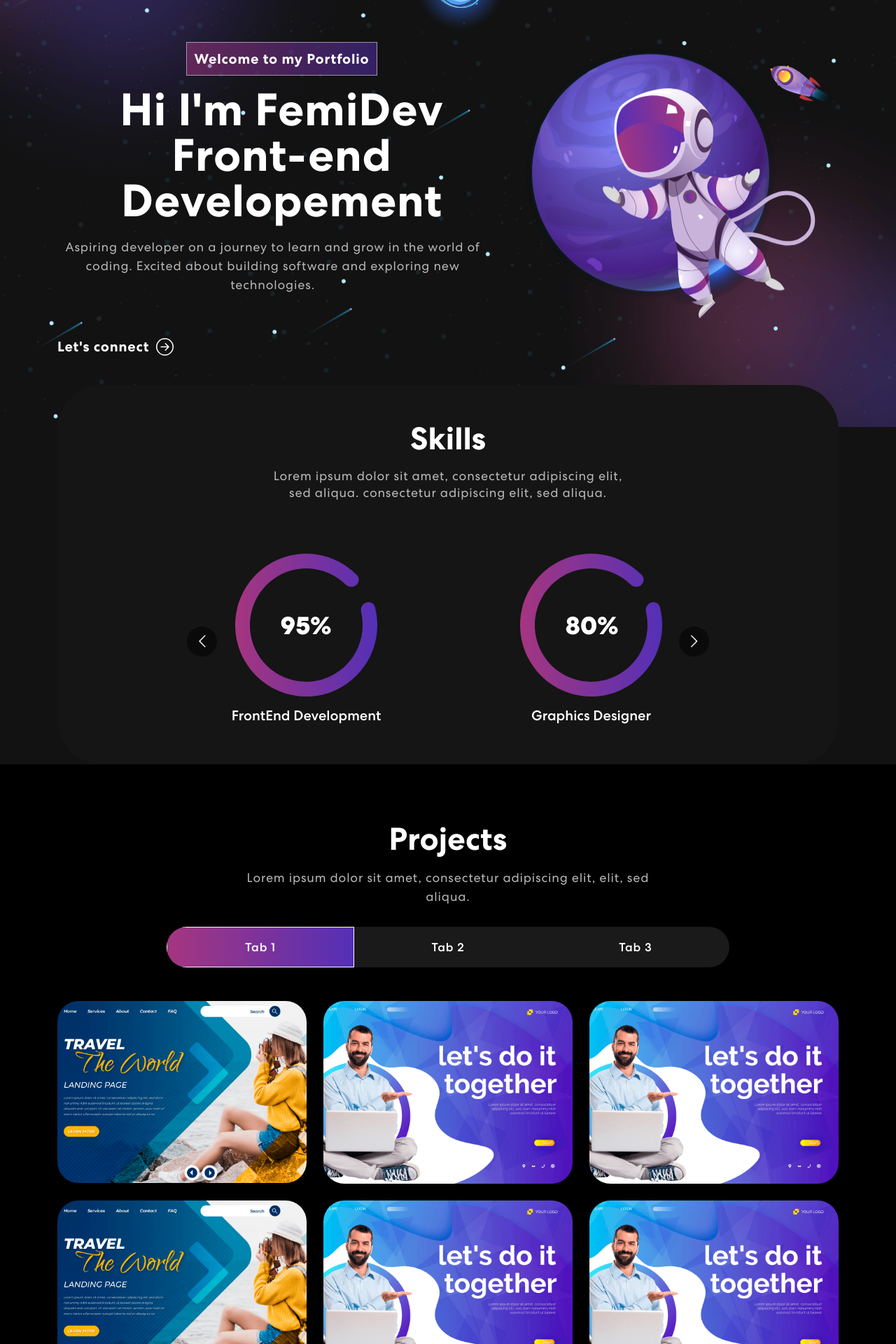
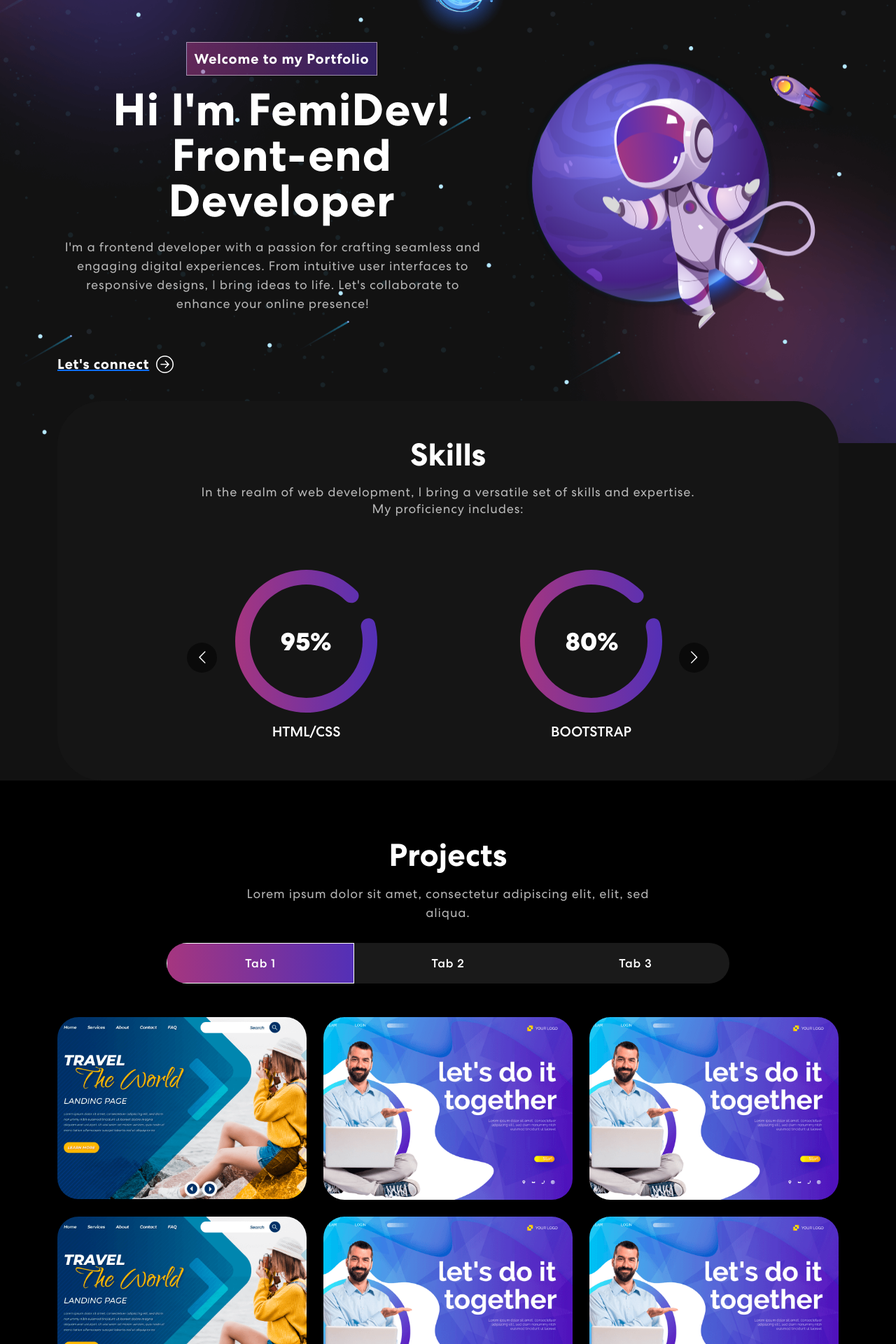
Before and after one commit to femmytedrey/Personal-Portfolio, a React (Create React App) app: page / in a window 1280 px wide. Shown: the part 200-2120 px from the top of the page at 70% size. Built offline with nearby package versions, Linux system fonts and the light colour scheme.

Commit message:
in progress

```diff
--- a/src/App.css
+++ b/src/App.css
@@ -317,7 +317,20 @@ nav.navbar .navbar-toggler[aria-expanded="true"] .navbar-toggler-icon {
     width: 100%;
   }
 
+  .newsletter-mobile{
+    display: flex;
+    flex-direction: column;
+    align-items: center;
+  }
 
+  .newsletter-bx {
+    background: #FFFFFF;
+    border-radius: 55px;
+    color: #121212;
+    padding: 85px 25px !important;
+    margin-bottom: 80px;
+    margin-top: -122px;
+  }
 
 }
 
@@ -591,6 +604,10 @@ border-right: 0.08em solid #666;
   z-index: -4;
 }
 
+.proj-container{
+
+}
+
 /*contact */
 .contact {
   background: linear-gradient(90.21deg, #AA367C -5.91%, #4A2FBD 111.58%);
--- a/src/components/Banner.js
+++ b/src/components/Banner.js
@@ -5,11 +5,12 @@ import { ArrowRightCircle } from 'react-bootstrap-icons';
 import headerImg from '../assets/img/header-img.svg';
 import 'animate.css';
 import TrackVisibility from 'react-on-screen';
+import { Contact } from './Contact';
 
 export const Banner = () => {
     const [ loopNum, setLoopNum ] = useState(0);
     const [isDeleting, setIsDeleting] = useState(false);
-    const toRotate = [ 'Front-end Developement', 'Graphics Designer', 'Logo Designer', 'UI/UX Designer' ];
+    const toRotate = [ 'Front-end Developer', 'Graphics Designer', 'Logo Designer', 'UI/UX Designer' ];
     const [ text, setText ] = useState('');
     const [ delta, setDelta ] = useState(300 - Math.random() * 100);
     const period = 2000;
@@ -52,9 +53,9 @@ export const Banner = () => {
                     {({isVisible}) =>
                         <div className={isVisible ? "animate__animated animate__fadeIn" : '' }>
                             <span className='tagline'>Welcome to my Portfolio</span>
-                            <h1>{`Hi I'm FemiDev `}<span className='wrap'>{text}</span></h1>
-                            <p>Aspiring developer on a journey to learn and grow in the world of coding. Excited about building software and exploring new technologies.</p>
-                            <button onClick={() => console.log('connect')}>Let's connect <ArrowRightCircle size={25}/></button>
+                            <h1>{`Hi I'm FemiDev! `}<span className='wrap'>{text}</span></h1>
+                            <p>I'm a frontend developer with a passion for crafting seamless and engaging digital experiences. From intuitive user interfaces to responsive designs, I bring ideas to life. Let's collaborate to enhance your online presence!</p>
+                            <a href='#connect' className='letsconnect'><button onClick={() => console.log('connect')}>Let's connect <ArrowRightCircle size={25}/></button></a>
                         </div>
                     }
                     </TrackVisibility>
--- a/src/components/Newsletter.js
+++ b/src/components/Newsletter.js
@@ -23,15 +23,15 @@ export const Newsletter = ({ onValidated, subscribe, status, message}) => {
     return (
         <Col lg={12}>
             <div className="newsletter-bx">
-                <Row>
-                    <Col lg={12} md={6} xl={5}>
+                <Row className="newsletter-mobile">
+                    <Col lg={12} md={12} xl={5}>
                         <h3>Subscribe to our Newsletter</h3>
                         {status === 'sending' && <Alert>Sending...</Alert>}
                         {status === 'error' && <Alert variant="danger">{message.toString()}</Alert>}
                         {status === 'success' && <Alert variant="success">{message.toString()}</Alert>}
                     </Col>
-                    <Col md={6} xl={7}>
-                        <form onSubmit={handleSubmit}>
+                    <Col md={12} xl={7} >
+                        <form onSubmit={handleSubmit} className="ppp">
                             <div className="new-email-bx" >
                                 <input value={email} type="email" onChange={(e) => setEmail(e.target.value)} placeholder="example@mail.com" />
                                 <button type="submit">Submit</button>
--- a/src/components/ProjectCard.js
+++ b/src/components/ProjectCard.js
@@ -1,7 +1,7 @@
 import React from 'react'
 import { Col } from 'react-bootstrap'
 
-export const ProjectCard = ({ title, description, imgUrl }) => {
+export const ProjectCard = ({ title, description, imgUrl, url }) => {
   return (
     <Col size={12} sm={6} md={4}>
       <div className='proj-imgbx'>
@@ -9,6 +9,7 @@ export const ProjectCard = ({ title, description, imgUrl }) => {
         <div className='proj-txtx'>
           <h4>{title}</h4>
           <span>{description}</span>
+          <p>Click <a href={url} target="_blank" rel="noopener noreferrer">here</a> to preview</p>
         </div>
       </div>
     </Col>
--- a/src/components/Projects.js
+++ b/src/components/Projects.js
@@ -13,31 +13,43 @@ export const Projects = () => {
             title: "Business Startup",
             description: "Design & Development",
             imgUrl: projImg1,
+            url: 'https://www.facebook.com'
           },
           {
             title: "Business Startup",
             description: "Design & Development",
             imgUrl: projImg2,
+            url: 'https://www.google.com'
           },
           {
             title: "Business Startup",
             description: "Design & Development",
             imgUrl: projImg3,
+            url: 'https://www.google.com'
           },
           {
             title: "Business Startup",
             description: "Design & Development",
             imgUrl: projImg1,
+            url: 'https://www.netlify.com'
           },
           {
             title: "Business Startup",
             description: "Design & Development",
             imgUrl: projImg2,
+            url: 'https://www.google.com'
           },
           {
             title: "Business Startup",
             description: "Design & Development",
             imgUrl: projImg3,
+            url: 'https://www.twitter.com'
+          },
+          {
+            title: "Business Startup",
+            description: "Design & Development",
+            imgUrl: projImg2,
+            url: 'https://www.google.com'
           },
     ];
   return (
@@ -67,7 +79,7 @@ export const Projects = () => {
                         </Nav>
                         <Tab.Content id='slideInUp'>
                             <Tab.Pane eventKey='first'>
-                                <Row>
+                                <Row className='proj-container'>
                                     {
                                         projects.map((project, index) => {
                                             return(
--- a/src/components/Skills.js
+++ b/src/components/Skills.js
@@ -36,23 +36,29 @@ export const Skills = () => {
                         <h2>
                             Skills
                         </h2>
-                        <p>Lorem ipsum dolor sit amet, consectetur adipiscing elit, <br></br>sed aliqua. consectetur adipiscing elit, sed aliqua.</p>
+                        <p>In the realm of web development, I bring a versatile set of skills and expertise.<br></br>
+                            My proficiency includes:
+                        </p>
                         <Carousel responsive={responsive} infinite = {true}  className="skill-slider">
                             <div className="item">
                                 <img src={meter1} alt = "Image" />
-                                <h5>FrontEnd Development</h5>
+                                <h5>HTML/CSS</h5>
                             </div>
                             <div className="item">
                                 <img src={meter2} alt = "Image" />
-                                <h5>Graphics Designer</h5>
+                                <h5>BOOTSTRAP</h5>
                             </div>
                             <div className="item">
                                 <img src={meter3} alt = "Image" />
-                                <h5>Logo Designer</h5>
+                                <h5>JAVASCRIPT / REACT JS</h5>
                             </div>
                             <div className="item">
                                 <img src={meter1} alt = "Image" />
-                                <h5>UI/UX Designer</h5>
+                                <h5>UIUX & GRAPHICS DESIGN</h5>
+                            </div>
+                            <div className="item">
+                                <img src={meter1} alt = "Image" />
+                                <h5>LOGO DESIGNER</h5>
                             </div>
                         </Carousel>
                     </div>
```
